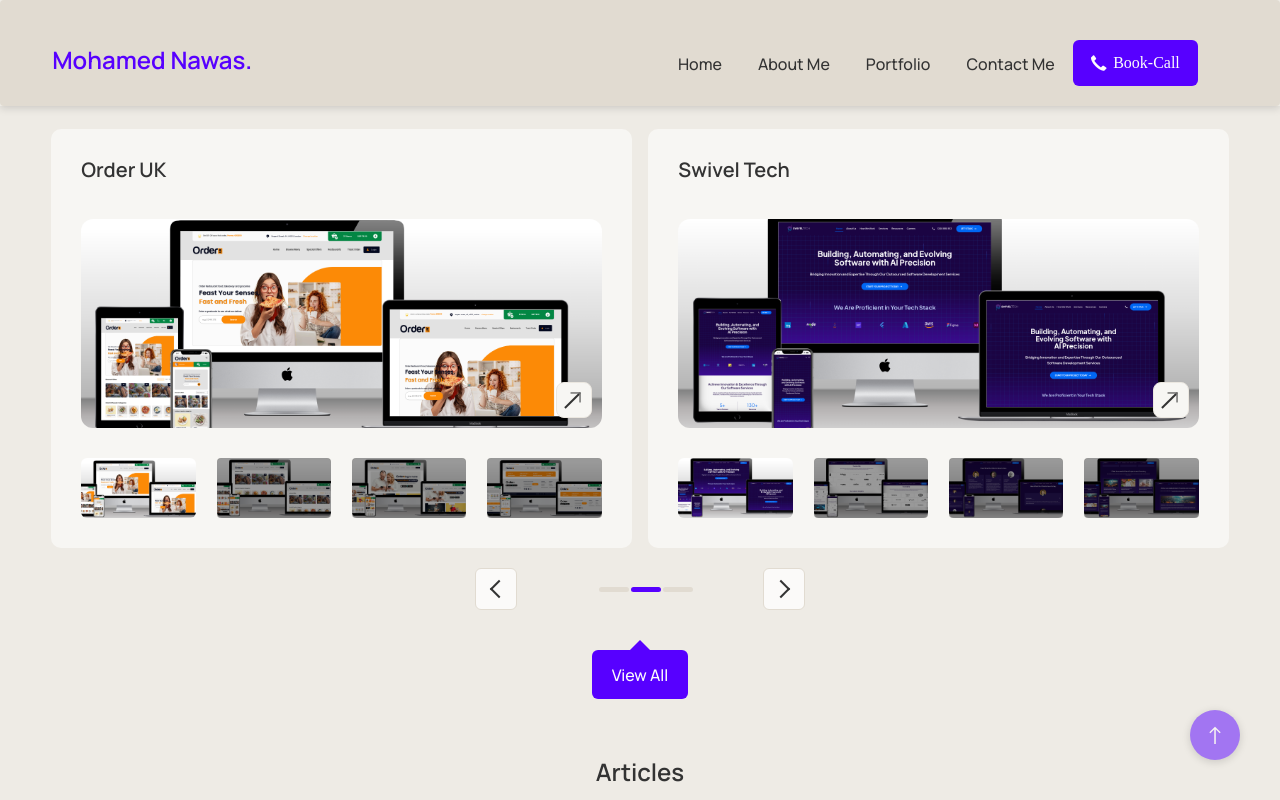
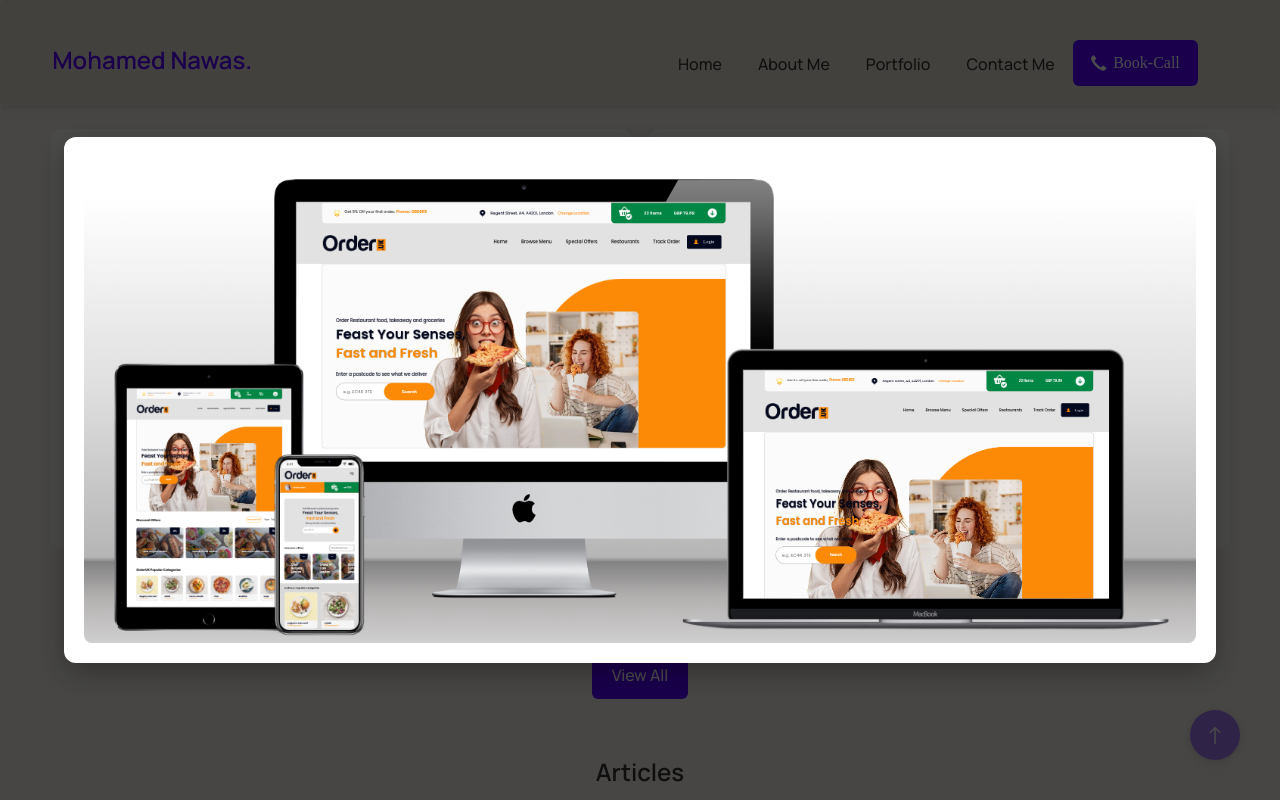
Before and after one commit to mohamed-nawas/resume, a React (Vite) app: page /projects in a window 1280 px wide. Both pictures are taken after a click on the element 573 px from the left and 1227 px from the top of the page. Shown: the part 827-1627 px from the top of the page. Built offline with nearby package versions, Linux system fonts and the light colour scheme.

Commit message:
added expand function for slider image

```diff
--- /dev/null
+++ b/src/components/img-popup-portal/index.tsx
@@ -0,0 +1,12 @@
+import ReactDOM from "react-dom";
+
+export default function ImagePopupPortal({src, onClose}: {src: string, onClose: () => void}) : JSX.Element {
+    return ReactDOM.createPortal(
+        <div className="image-popup-overlay" onClick={onClose}>
+            <div className="image-popup-container" onClick={e => e.stopPropagation()}>
+                <img src={src} alt="Expanded" />
+            </div>
+        </div>,
+        document.body
+    );
+};
--- a/src/components/works/ui.tsx
+++ b/src/components/works/ui.tsx
@@ -1,14 +1,19 @@
 import * as React from 'react';
 import WorksSwiper from '../../slider-scripts/WorksSwiper';
 import shuffleArray from '../../utils/array-shuffle';
+import ImagePopupPortal from '../img-popup-portal';
 
 const WorksUI: React.FC<WorksUIProps> = ({ containerRef, title, slug, items }) => {
     const works = [...items.flat()];
     const isProd = process.env.NODE_ENV === 'production';
     const basePath = import.meta.env.BASE_URL;
+    const [popupImg, setPopupImg] = React.useState<string | null>(null);
 
     return (
+
         <div ref={containerRef} className="rss-works">
+            {popupImg && <ImagePopupPortal src={popupImg} onClose={() => setPopupImg(null)} />}
+
             <h3 className="rss-works__title font-28-48">{title}</h3>
             <p className="rss-works__slug font-14-18">{slug}</p>
 
@@ -21,7 +26,7 @@ const WorksUI: React.FC<WorksUIProps> = ({ containerRef, title, slug, items }) =
                                 {
                                     <img className='rss-works__items-container__item__banner-image-container__image' alt={item.imgAlt} src={isProd ? `${basePath}/${item.mainImgPath}` : `${item.mainImgPath}`} />
                                 }
-                                <div className="rss-works__items-container__item__banner-image-container__expand-container">
+                                <div className="rss-works__items-container__item__banner-image-container__expand-container" onClick={() => setPopupImg(isProd ? `${basePath}/${item.mainImgPath}` : item.mainImgPath)}>
                                     <div className="rss-works__items-container__item__banner-image-container__expand-container__arrow" />
                                 </div>
                             </div>
@@ -67,7 +72,7 @@ const WorksUI: React.FC<WorksUIProps> = ({ containerRef, title, slug, items }) =
             </div>
 
             <div className="rss-works__view-btn">
-                { isProd ? <a href='/resume/#/projects'><input type='button' value='View All' /></a> : <a href='/projects'><input type='button' value='View All' /></a> }
+                {isProd ? <a href='/resume/#/projects'><input type='button' value='View All' /></a> : <a href='/projects'><input type='button' value='View All' /></a>}
             </div>
         </div>
     );
--- a/src/scss/components/works.scss
+++ b/src/scss/components/works.scss
@@ -10,11 +10,13 @@
         color: var(--color-grey-20);
         margin-bottom: clamp(2px, 0.5vw, 6px);
     }
+
     &__slug {
         font-weight: 400;
         color: var(--color-grey-30);
         margin-bottom: clamp(40px, 10vw, 80px);
     }
+
     &__items-container {
         margin-top: clamp(24px, 6vw, 30px);
         display: flex;
@@ -24,6 +26,7 @@
         @include screens.min-tb {
             gap: clamp(10px, 1.3vw, 20px);
         }
+
         @include screens.min-md {
             gap: clamp(20px, 1.38vw, 30px);
         }
@@ -37,7 +40,7 @@
             border-radius: 10px;
             padding: 30px;
             transition: transform 0.5s ease-in-out,
-            box-shadow 0.5s ease-in-out;
+                box-shadow 0.5s ease-in-out;
             position: relative;
             z-index: 0;
 
@@ -252,3 +255,35 @@
         }
     }
 }
+
+.image-popup-overlay {
+    position: fixed;
+    top: 0;
+    left: 0;
+    width: 100vw;
+    height: 100vh;
+    background: rgba(0, 0, 0, 0.7);
+    display: flex;
+    justify-content: center;
+    align-items: center;
+    z-index: 1000;
+
+    .image-popup-container {
+        position: relative;
+        max-width: 90vw;
+        max-height: 90vh;
+        background: #fff;
+        padding: 20px;
+        border-radius: 12px;
+        box-shadow: 0 10px 30px rgba(0, 0, 0, 0.3);
+
+        img {
+            width: 100%;
+            height: auto;
+            max-height: 80vh;
+            object-fit: contain;
+            display: block;
+            border-radius: 8px;
+        }
+    }
+}
```
